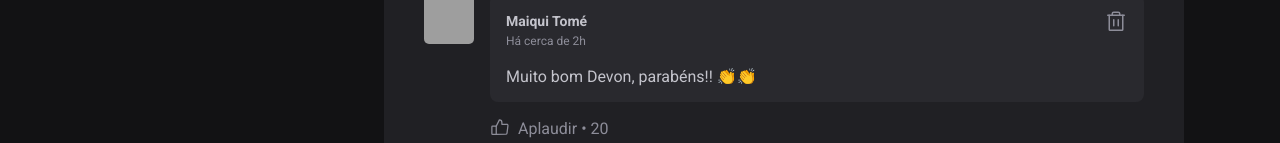
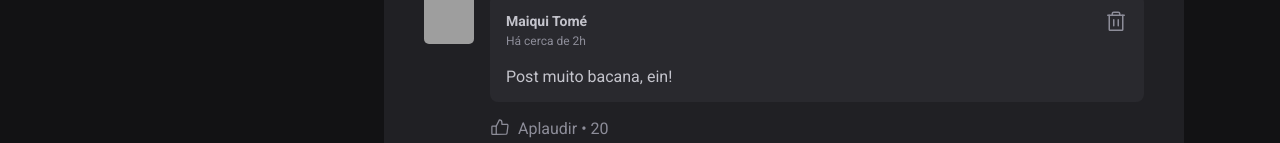
Before and after one commit to maiquitome/rocketseat-project-ignite-feed, a React (Vite) app: page / in a window 1280 px wide. Shown: the part 657-800 px from the top of the page. Built offline with nearby package versions, Linux system fonts and the light colour scheme; grey boxes are pictures that could not be loaded.

Commit message:
feat: :sparkles: add action of insert a new comment

```diff
--- a/src/components/Comment.jsx
+++ b/src/components/Comment.jsx
@@ -2,7 +2,7 @@
 import styles from "./Comment.module.css";
 import { ThumbsUp, Trash } from "phosphor-react";
 
-export function Comment() {
+export function Comment(props) {
   return (
     <div className={styles.comment}>
       <Avatar hasBorder={false} src="https://github.com/maiquitome.png" />
@@ -22,7 +22,8 @@
             </button>
           </header>
 
-          <p>Muito bom Devon, parabéns!! 👏👏</p>
+          {/* <p>Muito bom Devon, parabéns!! 👏👏</p> */}
+          <p>{props.content}</p>
         </div>
 
         <footer>
--- a/src/components/Post.jsx
+++ b/src/components/Post.jsx
@@ -8,7 +8,9 @@
 import { useState } from "react";
 
 export function Post({ author, published_at, content }) {
-  const [comments, setComments] = useState([1, 2]);
+  const [comments, setComments] = useState(["Post muito bacana, ein!"]);
+
+  const [newCommentText, setNewCommentText] = useState("");
 
   // const publishedDateFormatted = new Intl.DateTimeFormat("pt-BR", {
   //   day: "2-digit",
@@ -33,8 +35,21 @@
   function handleCreateNewComment() {
     event.preventDefault();
 
-    // * o valor original não é alterado, é passado um novo valor como argumento (imutabilidade)
-    setComments([...comments, comments.length + 1]);
+    // ! programação imperativa:
+    // const newCommentText = event.target.comment.value;
+
+    // ? o valor original não é alterado, é passado um novo valor como argumento (imutabilidade)
+    setComments([...comments, newCommentText]);
+
+    // * programação declarativa:
+    setNewCommentText("");
+
+    // ! programação imperativa:
+    // event.target.comment.value = "";
+  }
+
+  function handleNewCommentChange() {
+    setNewCommentText(event.target.value);
   }
 
   return (
@@ -77,7 +92,12 @@
       <form onSubmit={handleCreateNewComment} className={styles.commentForm}>
         <strong>Deixe seu feedback</strong>
 
-        <textarea placeholder="Deixe um comentário" />
+        <textarea
+          name="comment"
+          placeholder="Deixe um comentário"
+          value={newCommentText}
+          onChange={handleNewCommentChange}
+        />
 
         <footer>
           <button type="submit">Publicar</button>
@@ -86,7 +106,7 @@
 
       <div className={styles.commentList}>
         {comments.map((comment) => {
-          return <Comment />;
+          return <Comment content={comment} />;
         })}
       </div>
     </article>
```
